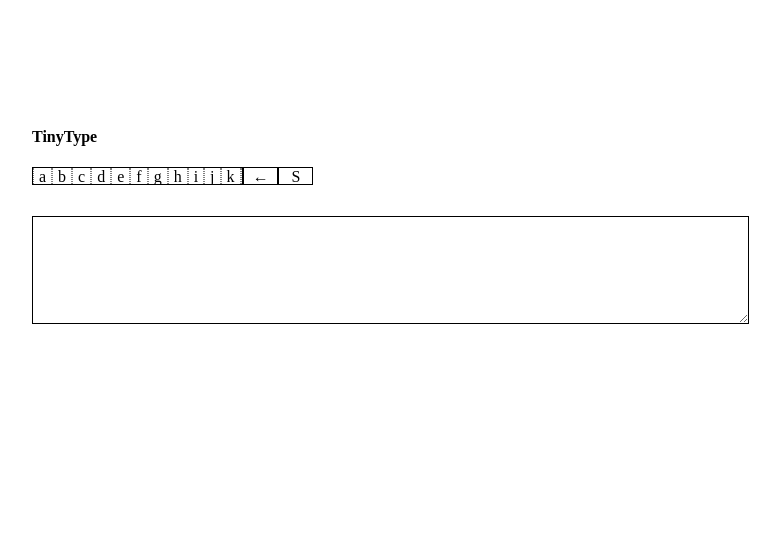
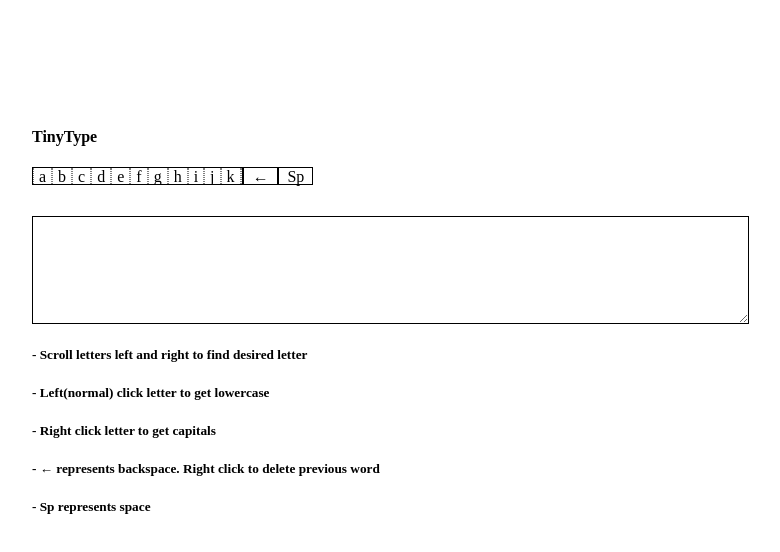
Before and after one commit to karimsaraipour/TinyType, a plain HTML site: page index.html in a window 1280 px wide. Shown: the whole page, without its empty margins (96-876 px from the left). Drawn offline with Linux system fonts and the light colour scheme.

Commit message:
add instructions

```diff
--- a/index.html
+++ b/index.html
@@ -16,11 +16,24 @@
     <div class="container">
         <div id="keyboard"></div>
         <div id="backspace">&#8592;</div>
-        <div id="space"><p>S</p></div>
+        <div id="space"><p>Sp</p></div>
 
     </div>
 
     <textarea type="text" id="textfield"></textarea>
+
+    <h5> - Scroll letters left and right to find desired letter </h5>
+
+    <h5> - Left(normal) click letter to get lowercase </h5>
+
+    <h5> - Right click letter to get capitals </h5>
+
+    <h5> - &#8592; represents backspace. Right click to delete previous word </h5>
+
+    <h5> - Sp represents space </h5>
+
+
+
 
     <!-- jquery -->
     <script type="text/javascript" src="lib/jquery.min.js"></script>
```
